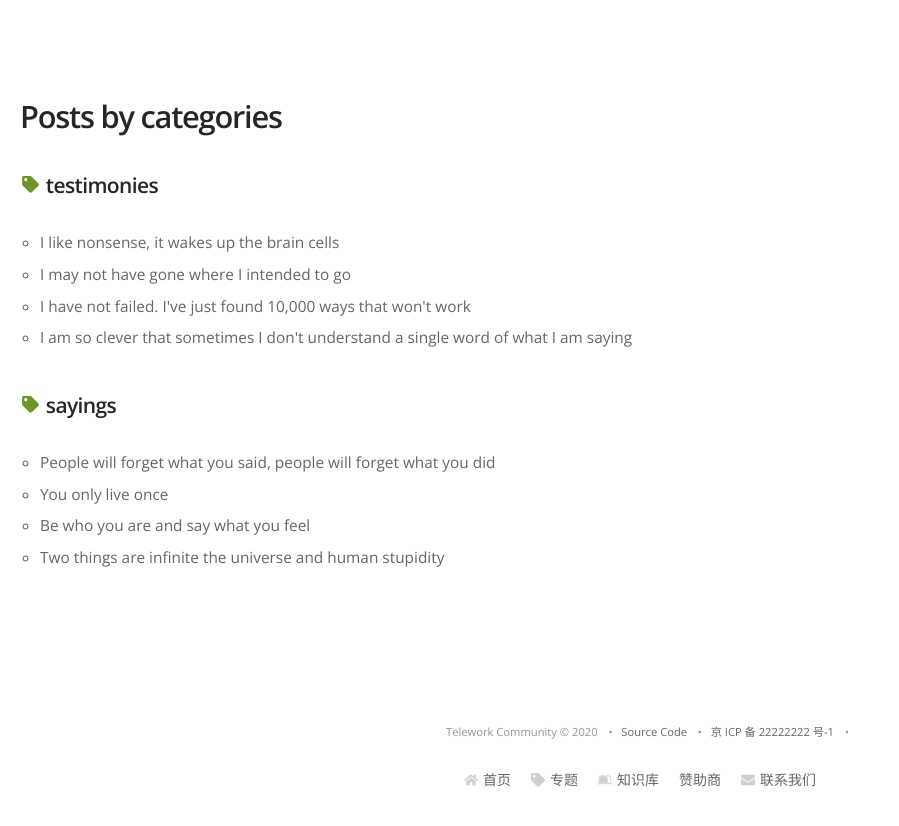
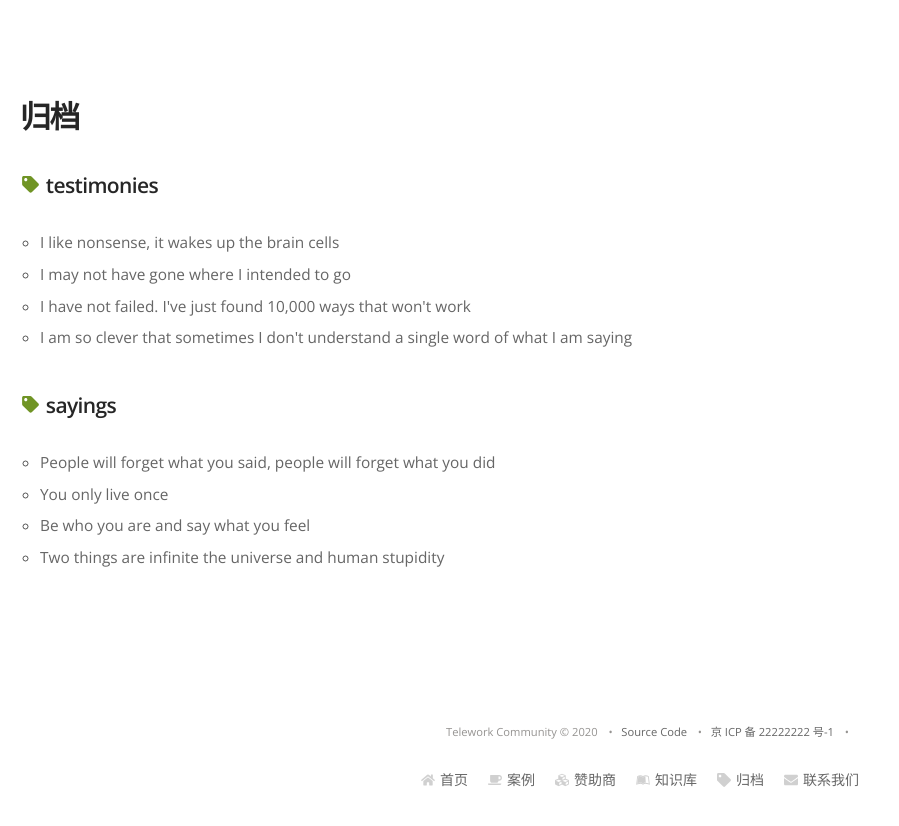
Before and after one commit to telework-club/website, a Gatsby site: page /category in a window 1280 px wide. Shown: the whole page, without its empty margins (0-899 px from the left). Built offline with nearby package versions, Linux system fonts and the light colour scheme; Gatsby itself is replaced by a stand-in of ours; some packages are replaced by stand-ins of ours.

Commit message:
adjust order and icon

```diff
--- /dev/null
+++ b/content/pages/1--cases/index.md
@@ -0,0 +1,7 @@
+---
+title: 行业案例
+menuTitle: 案例
+icon: FaCoffee
+---
+
+行业案例
--- a/content/pages/1--sponsors/index.md
+++ b/content/pages/2--sponsors/index.md
@@ -1,6 +1,7 @@
 ---
 title: 成为赞助商
 menuTitle: 赞助商
+icon: FaCubes
 ---
 
 远程工作社区，专注于推动远程工作的理念、方式以及最佳实践。社区的发展繁荣离不开资金和人力的支持。您的赞助将有助于社区的长足发展。
--- a/src/components/Menu/Menu.js
+++ b/src/components/Menu/Menu.js
@@ -2,6 +2,7 @@ import React from "react";
 import PropTypes from "prop-types";
 require("core-js/fn/array/from");
 
+import * as fa from "react-icons/fa";
 import { FaHome, FaEnvelope, FaTag, FaLeanpub } from "react-icons/fa/";
 
 import Item from "./Item";
@@ -17,14 +18,15 @@ class Menu extends React.Component {
       label: page.node.frontmatter.menuTitle
         ? page.node.frontmatter.menuTitle
         : page.node.frontmatter.title,
+      icon: page.node.frontmatter.icon ? fa[page.node.frontmatter.icon] : undefined,
     }));
 
     this.items = [
       { to: "/", label: "首页", icon: FaHome, external: false },
-      { to: "/category/", label: "专题", icon: FaTag, external: false },
-      { to: "https://telework.club/kb/", label: "知识库", icon: FaLeanpub, external: true },
       // { to: "/search/", label: "Search", icon: FaSearch },
       ...pages,
+      { to: "https://telework.club/kb/", label: "知识库", icon: FaLeanpub, external: true },
+      { to: "/category/", label: "归档", icon: FaTag, external: false },
       { to: "/contact/", label: "联系我们", icon: FaEnvelope, external: false },
     ];
 
--- a/src/layouts/index.js
+++ b/src/layouts/index.js
@@ -93,6 +93,7 @@ class Layout extends React.Component {
                   frontmatter {
                     title
                     menuTitle
+                    icon
                   }
                 }
               }
--- a/src/pages/category.js
+++ b/src/pages/category.js
@@ -47,7 +47,7 @@ const CategoryPage = (props) => {
         {(theme) => (
           <Article theme={theme}>
             <header>
-              <Headline title="Posts by categories" theme={theme} />
+              <Headline title="归档" theme={theme} />
             </header>
             {categoryList.map((item) => (
               <section key={item[0]}>
```
Also changed, not shown: content/pages/2--sponsors/shinetech-logo.png (renamed from content/pages/1--sponsors/shinetech-logo.png), content/pages/2--sponsors/shinetechsoftware.svg (renamed from content/pages/1--sponsors/shinetechsoftware.svg).
